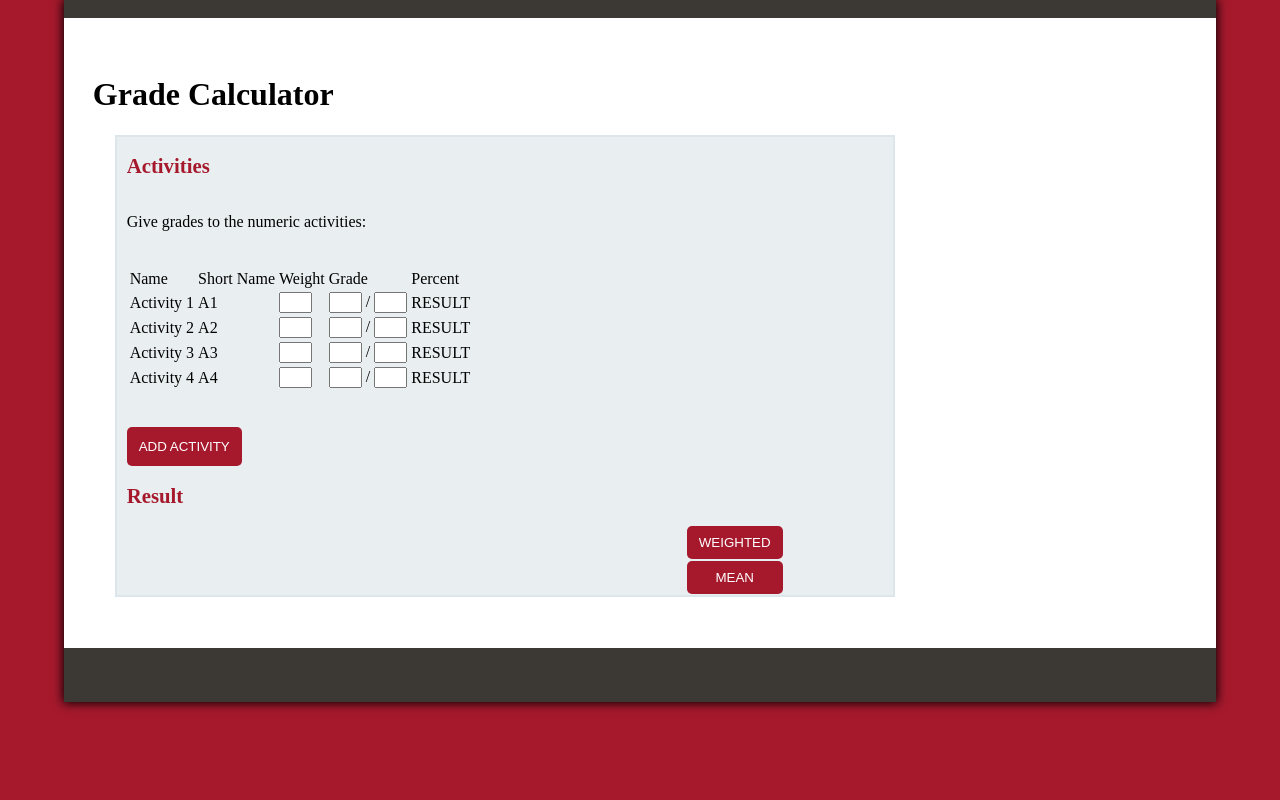
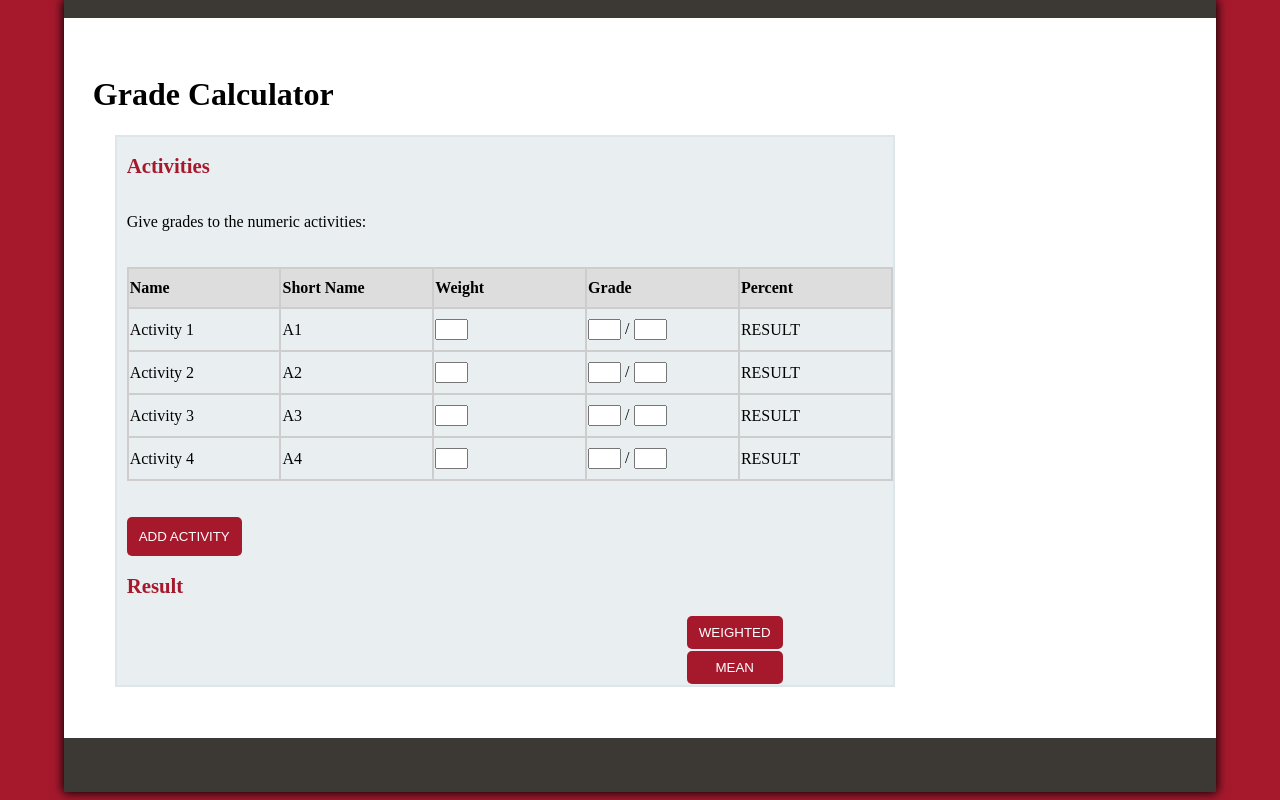
Before and after one commit to Olpheux/CMPT276-Assignment-1, a PHP site: page / in a window 1280 px wide. Run offline with PHP 8.4, Linux system fonts and the light colour scheme.

Commit message:
Further work on formatting; almost complete
Need to figure out how to change height of only header, change height of input field, and then implement the actual JS, but formatting almost done at least

```diff
--- a/calculator.css
+++ b/calculator.css
@@ -1,8 +1,10 @@
+/* General */
 body {
   background-color: #a6192d;
   margin: 0px;
 }
 
+/* Divs */
 #container{
   margin-left: auto;
   margin-right: auto;
@@ -65,6 +67,47 @@ body {
   padding: 10px;
 }
 
+/* Table formatting */
+table{
+  border: 1px solid #cdcdcd;
+  border-spacing: 0px;
+  margin: 0px;
+  table-layout: fixed;
+}
+
+td{
+  border: 1px solid #cdcdcd;
+  border-spacing: 0px;
+  margin: 0px;
+  padding-top: 10px;
+  padding-bottom: 10px;
+}
+
+thead{
+  background-color: #dddddd;
+}
+
+th.name{
+  width: 20%;
+}
+
+th.shortName{
+  width: 20%;
+}
+
+th.weight{
+  width: 20%;
+}
+
+th.grade{
+  width: 20%
+}
+
+th.percent{ /* Technically unnecessary, but for completness... */
+  width: 20%;
+}
+
+/* Generics */
 h2{
   color: #a6192d;
   font-size: 130%
--- a/index.html
+++ b/index.html
@@ -23,15 +23,18 @@
         <br />
         <br />
         <br />
-        <table>
-          <tr>
-            <td>Name</td>
-            <td>Short Name</td>
-            <td>Weight</td>
-            <td>Grade</td>
-            <td>Percent</td>
+        <table width=100%>
+          <thead>
+            <tr height="20px">
+              <td class="name"><b>Name</b></td>
+              <td class="shortName"><b>Short Name</b></td>
+              <td class="weight"><b>Weight</b></td>
+              <td class="grade"><b>Grade</b></td>
+              <td class="percent"><b>Percent</b></td>
             </tr>
-          <tr>
+          </thead>
+          <tbody>
+            <tr class="contents">
               <td>Activity 1</td>
               <td>A1</td>
               <td><input type="text" size="1" class="weight" /></td>
@@ -59,6 +62,7 @@
               <td><input type="text" size="1" class="gradeRecevied" /> / <input type="text" size="1" class="gradeMaximum" /></td>
               <td>RESULT</td>
             </tr>
+          </tbody>
         </table>
       <br />
       <br />
```
Lines whose indentation alone changed are shown as unchanged.
